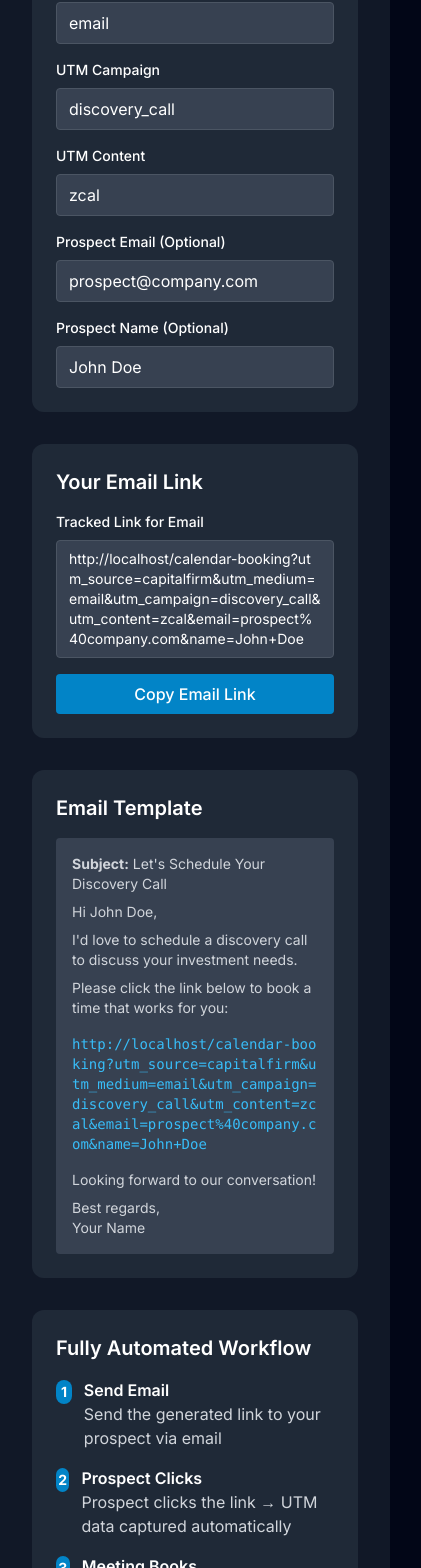
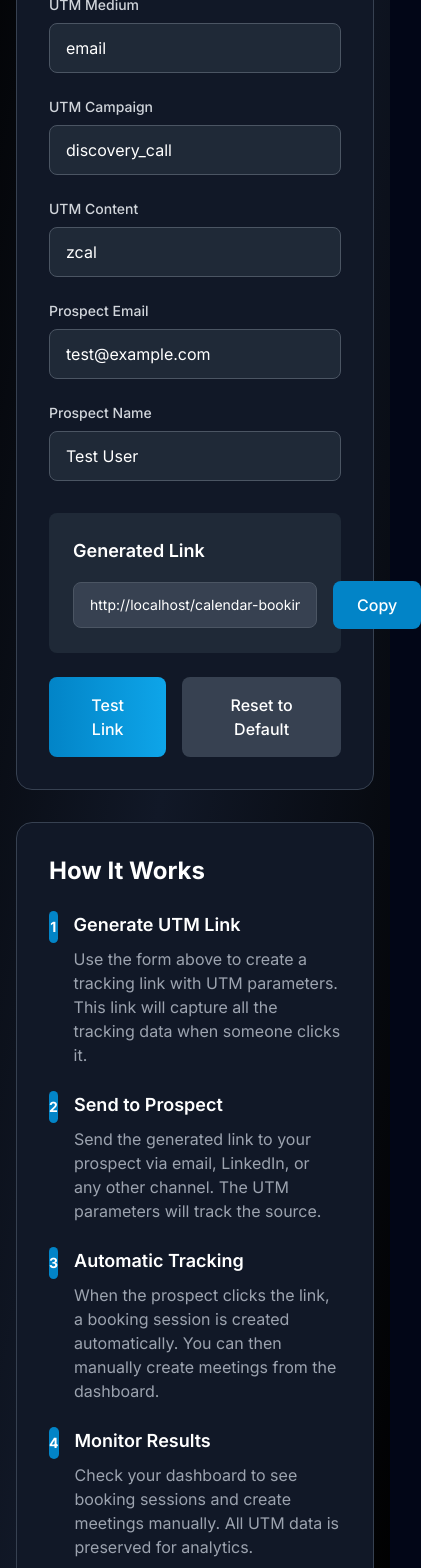
Before and after one commit to Hampus-Gstack/capitalfirm, a Next.js app: page /test-utm in a window 390 px wide. Shown: the part 420-1988 px from the top of the page, 421 px wide, since content can reach past the window. Built offline with nearby package versions, Linux system fonts and the light colour scheme.

Commit message:
Fix UTM tracking without webhooks - Enhanced calendar booking system with manual meeting creation

```diff
--- a/app/dashboard/page.tsx
+++ b/app/dashboard/page.tsx
@@ -293,6 +293,8 @@ export default function Dashboard() {
   const [filterStatus, setFilterStatus] = useState('all');
   const [searchTerm, setSearchTerm] = useState('');
   const [showAddMeetingModal, setShowAddMeetingModal] = useState(false);
+  const [bookingSessions, setBookingSessions] = useState<any[]>([]);
+  const [showBookingSessions, setShowBookingSessions] = useState(false);
 
   // Load meetings from API - replace with actual API calls
   useEffect(() => {
@@ -359,6 +361,23 @@ export default function Dashboard() {
     };
   }, []);
 
+  useEffect(() => {
+    const loadData = async () => {
+      // Load booking sessions
+      try {
+        const sessionsResponse = await fetch('/api/booking-sessions');
+        if (sessionsResponse.ok) {
+          const sessionsData = await sessionsResponse.json();
+          setBookingSessions(sessionsData.bookingSessions || []);
+        }
+      } catch (error) {
+        console.error('Error loading booking sessions:', error);
+      }
+    };
+
+    loadData();
+  }, []);
+
   // Update URL when tab changes
   const handleTabChange = (tab: string) => {
     if (tab === activeTab) return; // Prevent unnecessary updates
@@ -530,6 +549,61 @@ export default function Dashboard() {
                          task.tags?.some(tag => tag.toLowerCase().includes(searchTerm.toLowerCase()));
     return matchesStatus && matchesSearch;
   });
+
+  const createMeetingFromSession = async (session: any) => {
+    try {
+      const meetingData = {
+        title: session.meeting_title || 'Discovery Call',
+        date: session.meeting_date || new Date().toISOString().split('T')[0],
+        time: session.meeting_time || new Date().toLocaleTimeString('en-US', {
+          hour: 'numeric',
+          minute: '2-digit',
+          hour12: true
+        }),
+        attendee: session.prospect_name || 'Client',
+        source: 'zcal',
+        utm_source: session.utm_source,
+        utm_medium: session.utm_medium,
+        utm_campaign: session.utm_campaign,
+        utm_content: session.utm_content
+      };
+
+      const response = await fetch('/api/meetings', {
+        method: 'POST',
+        headers: {
+          'Content-Type': 'application/json',
+        },
+        body: JSON.stringify(meetingData)
+      });
+
+      if (response.ok) {
+        const newMeeting = await response.json();
+        setMeetings([newMeeting.meeting, ...meetings]);
+
+        // Update the booking session status
+        await fetch('/api/booking-sessions', {
+          method: 'PUT',
+          headers: {
+            'Content-Type': 'application/json',
+          },
+          body: JSON.stringify({
+            session_id: session.session_id,
+            meeting_data: {
+              ...meetingData,
+              id: newMeeting.meeting.id,
+              status: 'completed'
+            },
+            completion_method: 'manual'
+          })
+        });
+
+        // Remove from booking sessions list
+        setBookingSessions(bookingSessions.filter(s => s.session_id !== session.session_id));
+      }
+    } catch (error) {
+      console.error('Error creating meeting from session:', error);
+    }
+  };
 
   return (
     <div className="min-h-screen bg-gradient-to-br from-gray-900 via-gray-800 to-gray-900 text-white mobile-safe-area">
@@ -1579,6 +1653,60 @@ export default function Dashboard() {
           setMeetings([...meetings, meeting]);
         }}
       />
+
+      {/* Booking Sessions Section */}
+      {bookingSessions.length > 0 && (
+        <div className="bg-gray-900 rounded-2xl border border-gray-700 overflow-hidden">
+          <div className="px-6 py-4 border-b border-gray-700 flex items-center justify-between">
+            <h3 className="text-lg font-semibold text-white">Pending Booking Sessions</h3>
+            <button
+              onClick={() => setShowBookingSessions(!showBookingSessions)}
+              className="text-accent-400 hover:text-accent-300 text-sm"
+            >
+              {showBookingSessions ? 'Hide' : 'Show'} ({bookingSessions.length})
+            </button>
+          </div>
+
+          {showBookingSessions && (
+            <div className="p-6">
+              <div className="space-y-4">
+                {bookingSessions.map((session) => (
+                  <div key={session.id} className="bg-gray-800 rounded-lg p-4 border border-gray-600">
+                    <div className="flex items-center justify-between">
+                      <div>
+                        <h4 className="text-white font-medium">
+                          {session.prospect_name || 'Unknown Client'}
+                        </h4>
+                        <p className="text-gray-400 text-sm">
+                          {session.prospect_email} • {session.utm_campaign || 'No Campaign'}
+                        </p>
+                        <div className="flex gap-2 mt-2">
+                          {session.utm_source && (
+                            <span className="text-xs bg-blue-500/20 text-blue-400 px-2 py-1 rounded">
+                              {session.utm_source}
+                            </span>
+                          )}
+                          {session.utm_medium && (
+                            <span className="text-xs bg-green-500/20 text-green-400 px-2 py-1 rounded">
+                              {session.utm_medium}
+                            </span>
+                          )}
+                        </div>
+                      </div>
+                      <button
+                        onClick={() => createMeetingFromSession(session)}
+                        className="bg-accent-600 hover:bg-accent-500 text-white px-4 py-2 rounded-lg text-sm transition-colors"
+                      >
+                        Create Meeting
+                      </button>
+                    </div>
+                  </div>
+                ))}
+              </div>
+            </div>
+          )}
+        </div>
+      )}
     </div>
   );
 }
--- a/app/test-utm/page.tsx
+++ b/app/test-utm/page.tsx
@@ -1,237 +1,228 @@
 'use client';
 
-import { useState, useEffect } from 'react';
+import { useState } from 'react';
 
 export default function TestUTMPage() {
-  const [utmSource, setUtmSource] = useState('capitalfirm');
-  const [utmMedium, setUtmMedium] = useState('email');
-  const [utmCampaign, setUtmCampaign] = useState('discovery_call');
-  const [utmContent, setUtmContent] = useState('zcal');
-  const [prospectEmail, setProspectEmail] = useState('prospect@company.com');
-  const [prospectName, setProspectName] = useState('John Doe');
-  const [trackedLink, setTrackedLink] = useState('');
+  const [utmParams, setUtmParams] = useState({
+    utm_source: 'capitalfirm',
+    utm_medium: 'email',
+    utm_campaign: 'discovery_call',
+    utm_content: 'zcal',
+    email: 'test@example.com',
+    name: 'Test User'
+  });
 
-  useEffect(() => {
-    // Only run on client side
-    if (typeof window !== 'undefined') {
   const generateUTMLink = () => {
-        const utmParams = new URLSearchParams({
-          utm_source: utmSource,
-          utm_medium: utmMedium,
-          utm_campaign: utmCampaign,
-          utm_content: utmContent,
-          email: prospectEmail,
-          name: prospectName
+    const baseUrl = window.location.origin;
+    const params = new URLSearchParams();
+
+    Object.entries(utmParams).forEach(([key, value]) => {
+      if (value) {
+        params.append(key, value);
+      }
     });
-        return `${window.location.origin}/calendar-booking?${utmParams.toString()}`;
+
+    return `${baseUrl}/calendar-booking?${params.toString()}`;
   };
 
-      setTrackedLink(generateUTMLink());
-    }
-  }, [utmSource, utmMedium, utmCampaign, utmContent, prospectEmail, prospectName]);
+  const handleParamChange = (key: string, value: string) => {
+    setUtmParams(prev => ({
+      ...prev,
+      [key]: value
+    }));
+  };
+
+  const copyToClipboard = (text: string) => {
+    navigator.clipboard.writeText(text);
+    alert('Link copied to clipboard!');
+  };
 
   return (
-    <div className="min-h-screen bg-gray-900 text-white p-8">
-      <div className="max-w-4xl mx-auto">
-        <h1 className="text-3xl font-bold mb-8">Fully Automated UTM Tracking</h1>
-        <p className="text-gray-400 mb-8">Generate tracked links for your email campaigns - meetings appear automatically!</p>
+    <div className="min-h-screen bg-gradient-to-br from-black via-gray-900 to-black">
+      <div className="max-w-4xl mx-auto px-4 sm:px-6 lg:px-8 py-16">
+        <div className="text-center mb-12">
+          <h1 className="text-4xl font-bold text-white mb-4">UTM Tracking Test</h1>
+          <p className="text-xl text-gray-300">Generate and test UTM tracking links for your calendar</p>
+        </div>
 
-        <div className="grid grid-cols-1 md:grid-cols-2 gap-8">
-          {/* UTM Parameters */}
-          <div className="bg-gray-800 rounded-xl p-6">
-            <h2 className="text-xl font-semibold mb-4">Campaign Settings</h2>
-            <div className="space-y-4">
+        <div className="bg-gray-900 rounded-2xl border border-gray-700 p-8">
+          <h2 className="text-2xl font-bold text-white mb-6">UTM Parameters</h2>
+
+          <div className="grid grid-cols-1 md:grid-cols-2 gap-6 mb-8">
             <div>
-                <label className="block text-sm font-medium mb-2">UTM Source</label>
+              <label className="block text-sm font-medium text-gray-300 mb-2">
+                UTM Source
+              </label>
               <input
                 type="text"
-                  value={utmSource}
-                  onChange={(e) => setUtmSource(e.target.value)}
-                  className="w-full bg-gray-700 border border-gray-600 rounded px-3 py-2"
+                value={utmParams.utm_source}
+                onChange={(e) => handleParamChange('utm_source', e.target.value)}
+                className="w-full px-4 py-3 bg-gray-800 border border-gray-600 rounded-lg text-white placeholder-gray-400 focus:outline-none focus:border-accent-500 transition-colors"
                 placeholder="capitalfirm"
               />
             </div>
+
             <div>
-                <label className="block text-sm font-medium mb-2">UTM Medium</label>
+              <label className="block text-sm font-medium text-gray-300 mb-2">
+                UTM Medium
+              </label>
               <input
                 type="text"
-                  value={utmMedium}
-                  onChange={(e) => setUtmMedium(e.target.value)}
-                  className="w-full bg-gray-700 border border-gray-600 rounded px-3 py-2"
+                value={utmParams.utm_medium}
+                onChange={(e) => handleParamChange('utm_medium', e.target.value)}
+                className="w-full px-4 py-3 bg-gray-800 border border-gray-600 rounded-lg text-white placeholder-gray-400 focus:outline-none focus:border-accent-500 transition-colors"
                 placeholder="email"
               />
             </div>
+
             <div>
-                <label className="block text-sm font-medium mb-2">UTM Campaign</label>
+              <label className="block text-sm font-medium text-gray-300 mb-2">
+                UTM Campaign
+              </label>
               <input
                 type="text"
-                  value={utmCampaign}
-                  onChange={(e) => setUtmCampaign(e.target.value)}
-                  className="w-full bg-gray-700 border border-gray-600 rounded px-3 py-2"
+                value={utmParams.utm_campaign}
+                onChange={(e) => handleParamChange('utm_campaign', e.target.value)}
+                className="w-full px-4 py-3 bg-gray-800 border border-gray-600 rounded-lg text-white placeholder-gray-400 focus:outline-none focus:border-accent-500 transition-colors"
                 placeholder="discovery_call"
               />
             </div>
+
             <div>
-                <label className="block text-sm font-medium mb-2">UTM Content</label>
+              <label className="block text-sm font-medium text-gray-300 mb-2">
+                UTM Content
+              </label>
               <input
                 type="text"
-                  value={utmContent}
-                  onChange={(e) => setUtmContent(e.target.value)}
-                  className="w-full bg-gray-700 border border-gray-600 rounded px-3 py-2"
+                value={utmParams.utm_content}
+                onChange={(e) => handleParamChange('utm_content', e.target.value)}
+                className="w-full px-4 py-3 bg-gray-800 border border-gray-600 rounded-lg text-white placeholder-gray-400 focus:outline-none focus:border-accent-500 transition-colors"
                 placeholder="zcal"
               />
             </div>
+
             <div>
-                <label className="block text-sm font-medium mb-2">Prospect Email (Optional)</label>
+              <label className="block text-sm font-medium text-gray-300 mb-2">
+                Prospect Email
+              </label>
               <input
                 type="email"
-                  value={prospectEmail}
-                  onChange={(e) => setProspectEmail(e.target.value)}
-                  className="w-full bg-gray-700 border border-gray-600 rounded px-3 py-2"
+                value={utmParams.email}
+                onChange={(e) => handleParamChange('email', e.target.value)}
+                className="w-full px-4 py-3 bg-gray-800 border border-gray-600 rounded-lg text-white placeholder-gray-400 focus:outline-none focus:border-accent-500 transition-colors"
                 placeholder="prospect@company.com"
               />
             </div>
+
             <div>
-                <label className="block text-sm font-medium mb-2">Prospect Name (Optional)</label>
+              <label className="block text-sm font-medium text-gray-300 mb-2">
+                Prospect Name
+              </label>
               <input
                 type="text"
-                  value={prospectName}
-                  onChange={(e) => setProspectName(e.target.value)}
-                  className="w-full bg-gray-700 border border-gray-600 rounded px-3 py-2"
+                value={utmParams.name}
+                onChange={(e) => handleParamChange('name', e.target.value)}
+                className="w-full px-4 py-3 bg-gray-800 border border-gray-600 rounded-lg text-white placeholder-gray-400 focus:outline-none focus:border-accent-500 transition-colors"
                 placeholder="John Doe"
               />
             </div>
           </div>
-          </div>
 
-          {/* Generated Link */}
-          <div className="bg-gray-800 rounded-xl p-6">
-            <h2 className="text-xl font-semibold mb-4">Your Email Link</h2>
-            <div className="space-y-4">
-              <div>
-                <label className="block text-sm font-medium mb-2">Tracked Link for Email</label>
-                <div className="bg-gray-700 border border-gray-600 rounded px-3 py-2 text-sm break-all">
-                  {trackedLink || 'Loading...'}
-                </div>
-              </div>
+          <div className="bg-gray-800 rounded-lg p-6 mb-6">
+            <h3 className="text-lg font-semibold text-white mb-4">Generated Link</h3>
+            <div className="flex items-center space-x-4">
+              <input
+                type="text"
+                value={generateUTMLink()}
+                readOnly
+                className="flex-1 px-4 py-3 bg-gray-700 border border-gray-600 rounded-lg text-white text-sm"
+              />
               <button
-                onClick={() => navigator.clipboard.writeText(trackedLink)}
-                className="w-full bg-accent-600 hover:bg-accent-500 text-white px-4 py-2 rounded font-medium transition-colors"
-                disabled={!trackedLink}
+                onClick={() => copyToClipboard(generateUTMLink())}
+                className="bg-accent-600 hover:bg-accent-500 text-white px-6 py-3 rounded-lg font-medium transition-colors"
               >
-                Copy Email Link
+                Copy
               </button>
             </div>
           </div>
-        </div>
 
-        {/* Email Template */}
-        <div className="mt-8 bg-gray-800 rounded-xl p-6">
-          <h2 className="text-xl font-semibold mb-4">Email Template</h2>
-          <div className="bg-gray-700 rounded p-4">
-            <div className="text-sm text-gray-300 space-y-2">
-              <p><strong>Subject:</strong> Let's Schedule Your Discovery Call</p>
-              <div className="mt-4">
-                <p>Hi {prospectName},</p>
-                <p className="mt-2">I'd love to schedule a discovery call to discuss your investment needs.</p>
-                <p className="mt-2">Please click the link below to book a time that works for you:</p>
-                <p className="mt-4 font-mono text-accent-400 break-all">{trackedLink || 'Loading...'}</p>
-                <p className="mt-4">Looking forward to our conversation!</p>
-                <p className="mt-2">Best regards,<br/>Your Name</p>
-              </div>
-            </div>
+          <div className="flex space-x-4">
+            <button
+              onClick={() => window.open(generateUTMLink(), '_blank')}
+              className="bg-gradient-to-r from-accent-600 to-accent-500 hover:from-accent-500 hover:to-accent-400 text-white px-8 py-4 rounded-lg font-medium transition-all duration-200"
+            >
+              Test Link
+            </button>
+
+            <button
+              onClick={() => {
+                setUtmParams({
+                  utm_source: 'capitalfirm',
+                  utm_medium: 'email',
+                  utm_campaign: 'discovery_call',
+                  utm_content: 'zcal',
+                  email: 'test@example.com',
+                  name: 'Test User'
+                });
+              }}
+              className="bg-gray-700 hover:bg-gray-600 text-white px-8 py-4 rounded-lg font-medium transition-colors"
+            >
+              Reset to Default
+            </button>
           </div>
         </div>
 
-        {/* How It Works - Fully Automated */}
-        <div className="mt-8 bg-gray-800 rounded-xl p-6">
-          <h2 className="text-xl font-semibold mb-4">Fully Automated Workflow</h2>
-          <div className="space-y-4 text-gray-300">
-            <div className="flex items-start space-x-3">
-              <div className="bg-accent-600 text-white rounded-full w-6 h-6 flex items-center justify-center text-sm font-bold mt-0.5">1</div>
+        <div className="mt-8 bg-gray-900 rounded-2xl border border-gray-700 p-8">
+          <h2 className="text-2xl font-bold text-white mb-6">How It Works</h2>
+
+          <div className="space-y-6">
+            <div className="flex items-start space-x-4">
+              <div className="w-8 h-8 bg-accent-600 rounded-full flex items-center justify-center text-white font-bold text-sm">
+                1
+              </div>
               <div>
-                <h3 className="font-semibold text-white">Send Email</h3>
-                <p>Send the generated link to your prospect via email</p>
-              </div>
-            </div>
-            <div className="flex items-start space-x-3">
-              <div className="bg-accent-600 text-white rounded-full w-6 h-6 flex items-center justify-center text-sm font-bold mt-0.5">2</div>
-              <div>
-                <h3 className="font-semibold text-white">Prospect Clicks</h3>
-                <p>Prospect clicks the link → UTM data captured automatically</p>
-              </div>
-            </div>
-            <div className="flex items-start space-x-3">
-              <div className="bg-accent-600 text-white rounded-full w-6 h-6 flex items-center justify-center text-sm font-bold mt-0.5">3</div>
-              <div>
-                <h3 className="font-semibold text-white">Meeting Books</h3>
-                <p>Prospect books the meeting through your calendar system</p>
-              </div>
-            </div>
-            <div className="flex items-start space-x-3">
-              <div className="bg-accent-600 text-white rounded-full w-6 h-6 flex items-center justify-center text-sm font-bold mt-0.5">4</div>
-              <div>
-                <h3 className="font-semibold text-white">Automatic Creation</h3>
-                <p>Meeting automatically appears in your dashboard with UTM tracking - NO MANUAL ENTRY!</p>
-              </div>
-            </div>
+                <h3 className="text-lg font-semibold text-white mb-2">Generate UTM Link</h3>
+                <p className="text-gray-400">
+                  Use the form above to create a tracking link with UTM parameters. This link will capture all the tracking data when someone clicks it.
+                </p>
               </div>
             </div>
 
-        {/* Automation Features */}
-        <div className="mt-8 bg-gray-800 rounded-xl p-6">
-          <h2 className="text-xl font-semibold mb-4">Automation Features</h2>
-          <div className="grid grid-cols-1 md:grid-cols-2 gap-6">
-            <div className="bg-gray-700 rounded-lg p-4">
-              <h3 className="font-semibold text-white mb-2">✅ Automatic Meeting Creation</h3>
-              <p className="text-sm text-gray-300">Meetings are created automatically when prospects book through your tracked links</p>
+            <div className="flex items-start space-x-4">
+              <div className="w-8 h-8 bg-accent-600 rounded-full flex items-center justify-center text-white font-bold text-sm">
+                2
               </div>
-            <div className="bg-gray-700 rounded-lg p-4">
-              <h3 className="font-semibold text-white mb-2">✅ UTM Tracking</h3>
-              <p className="text-sm text-gray-300">All UTM parameters are captured and stored with each meeting</p>
-            </div>
-            <div className="bg-gray-700 rounded-lg p-4">
-              <h3 className="font-semibold text-white mb-2">✅ Dashboard Integration</h3>
-              <p className="text-sm text-gray-300">Meetings appear in your dashboard with full UTM attribution</p>
-            </div>
-            <div className="bg-gray-700 rounded-lg p-4">
-              <h3 className="font-semibold text-white mb-2">✅ No Manual Work</h3>
-              <p className="text-sm text-gray-300">Zero manual entry required - everything happens automatically</p>
-            </div>
+              <div>
+                <h3 className="text-lg font-semibold text-white mb-2">Send to Prospect</h3>
+                <p className="text-gray-400">
+                  Send the generated link to your prospect via email, LinkedIn, or any other channel. The UTM parameters will track the source.
+                </p>
               </div>
             </div>
 
-        {/* Quick Presets */}
-        <div className="mt-8 bg-gray-800 rounded-xl p-6">
-          <h2 className="text-xl font-semibold mb-4">Quick Presets</h2>
-          <div className="grid grid-cols-1 md:grid-cols-3 gap-4">
-            <button
-              onClick={() => {
-                setUtmCampaign('discovery_call');
-                setUtmMedium('email');
-              }}
-              className="bg-blue-600 hover:bg-blue-500 text-white px-4 py-2 rounded font-medium transition-colors"
-            >
-              Discovery Call
-            </button>
-            <button
-              onClick={() => {
-                setUtmCampaign('follow_up');
-                setUtmMedium('email');
-              }}
-              className="bg-green-600 hover:bg-green-500 text-white px-4 py-2 rounded font-medium transition-colors"
-            >
-              Follow Up
-            </button>
-            <button
-              onClick={() => {
-                setUtmCampaign('referral');
-                setUtmMedium('email');
-              }}
-              className="bg-purple-600 hover:bg-purple-500 text-white px-4 py-2 rounded font-medium transition-colors"
-            >
-              Referral
-            </button>
+            <div className="flex items-start space-x-4">
+              <div className="w-8 h-8 bg-accent-600 rounded-full flex items-center justify-center text-white font-bold text-sm">
+                3
+              </div>
+              <div>
+                <h3 className="text-lg font-semibold text-white mb-2">Automatic Tracking</h3>
+                <p className="text-gray-400">
+                  When the prospect clicks the link, a booking session is created automatically. You can then manually create meetings from the dashboard.
+                </p>
+              </div>
+            </div>
+
+            <div className="flex items-start space-x-4">
+              <div className="w-8 h-8 bg-accent-600 rounded-full flex items-center justify-center text-white font-bold text-sm">
+                4
+              </div>
+              <div>
+                <h3 className="text-lg font-semibold text-white mb-2">Monitor Results</h3>
+                <p className="text-gray-400">
+                  Check your dashboard to see booking sessions and create meetings manually. All UTM data is preserved for analytics.
+                </p>
+              </div>
+            </div>
           </div>
         </div>
       </div>
```
Also changed, not shown: app/api/automation/check-bookings/route.ts (+29 -59 lines), app/api/booking-sessions/route.ts (+25 -9 lines), app/booking-complete/page.tsx (+22 -16 lines), app/calendar-booking/page.tsx (+12 -6 lines), 1 other file (tests, documents, lock files or other folders). Lines whose indentation alone changed are shown as unchanged.
